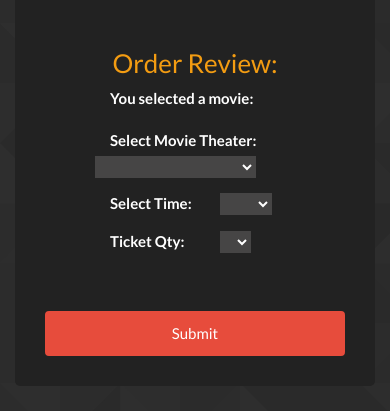
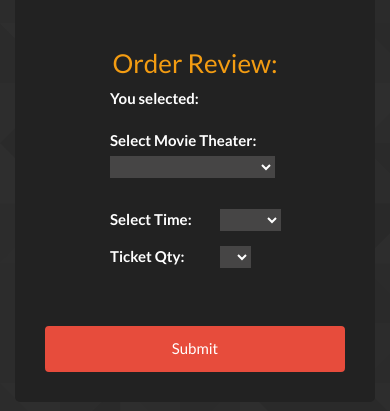
Before and after one commit to Spenser1908/AngularJS_MovieApp_UI-Router, a plain HTML site: page index.html at #!/movieForm/step4 in a window 390 px wide. Shown: the part 217-628 px from the top of the page. Drawn offline with nearby package versions, Linux system fonts and the light colour scheme; some packages are replaced by stand-ins of ours; a script that the page names is missing.

Commit message:
Movie Project Edits

```diff
--- a/js/app.js
+++ b/js/app.js
@@ -64,6 +64,7 @@ angular.module('movieApp', ['ngAnimate', 'ui.router', 'ui.bootstrap'])
 
     // Array with data:
     $scope.movies = [
+        {title:'Monkey Kingdom', genre: 'Adventure', rating: 'G'},
         {title:'Pitch Perfect 2', genre: 'Musical', rating: 'PG13'},
         {title:'Longest Ride', genre: 'Romance', rating: 'PG13'},
         {title:'Furious 7', genre: 'Action', rating: 'PG13'},
--- a/view/step4.html
+++ b/view/step4.html
@@ -4,20 +4,41 @@
     <h3 class="text-warning text-center">Order Review:</h3>
 
     <div class="col-xs-offset-2">
-
         <div class="form-group">
-            <label class="col-sm-6">You selected a movie: </label>
+            <label class="col-md-6">You selected:</label>
             <label>{{Data.selectedMovie}}</label>
         </div>
 
+    <!--============================ Theater Selector ============================================ -->
+
         <div class="form-group">
-            <label class="col-md-6">Select Movie Theater:</label>
-            <select class="btn-default" ng-model="userData.theater">
-                <option>Jordan Creek</option>
+            <!-- For Styling Purposes - Bootstrap's Visible Classes were implemented -->
+            <label class="col-xs-12 col-md-6">Select Movie Theater:</label>
+            <select class="visible-md visible-lg btn-default ng-pristine ng-valid" ng-model="userData.theater">
+                <option>East Court Theater</option>
                 <option>Fridley Theater</option>
+                <option>Rose Drive Theater</option>
                 <option>Southridge Caremike</option>
             </select>
         </div>
+        <div class="form-group visible-xs visible-sm hidden-md">
+            <div class="col-xs-12">
+                <select class="col-xs-9 btn-default ng-pristine ng-valid" ng-model="userData.theater">
+                    <option>East Court Theater</option>
+                    <option>Fridley Theater</option>
+                    <option>Rose Drive Theater</option>
+                    <option>Southridge Caremike</option>
+                </select>
+            </div>
+            <br>
+        </div>
+        <!-- These <br> are only for Styling Purposes -->
+        <div class="visible-xs visible-sm">
+            <br>
+            <br>
+        </div>
+
+    <!--============================ Time Selector ============================================ -->
 
         <div class="form-group">
             <label class="col-xs-6">Select Time: </label>
@@ -25,8 +46,11 @@
                 <option>3:30</option>
                 <option>6:30</option>
                 <option>8:00</option>
+                <option>10:30</option>
             </select>
         </div>
+
+    <!--============================ Ticket Selector ============================================ -->
 
         <div class="form-group">
             <label class="col-xs-6">Ticket Qty:</label>
@@ -45,5 +69,7 @@
     </div>
         <br>
         <br>
+
     <button type="submit" class="btn btn-block btn-danger">Submit</button>
+
 </form>
```
Also changed, not shown: README_images/genres.jpg (added), README_images/ratings.jpg (added), README_images/step3.jpg (added), README_images/step4.jpg (added), 1 other file.
